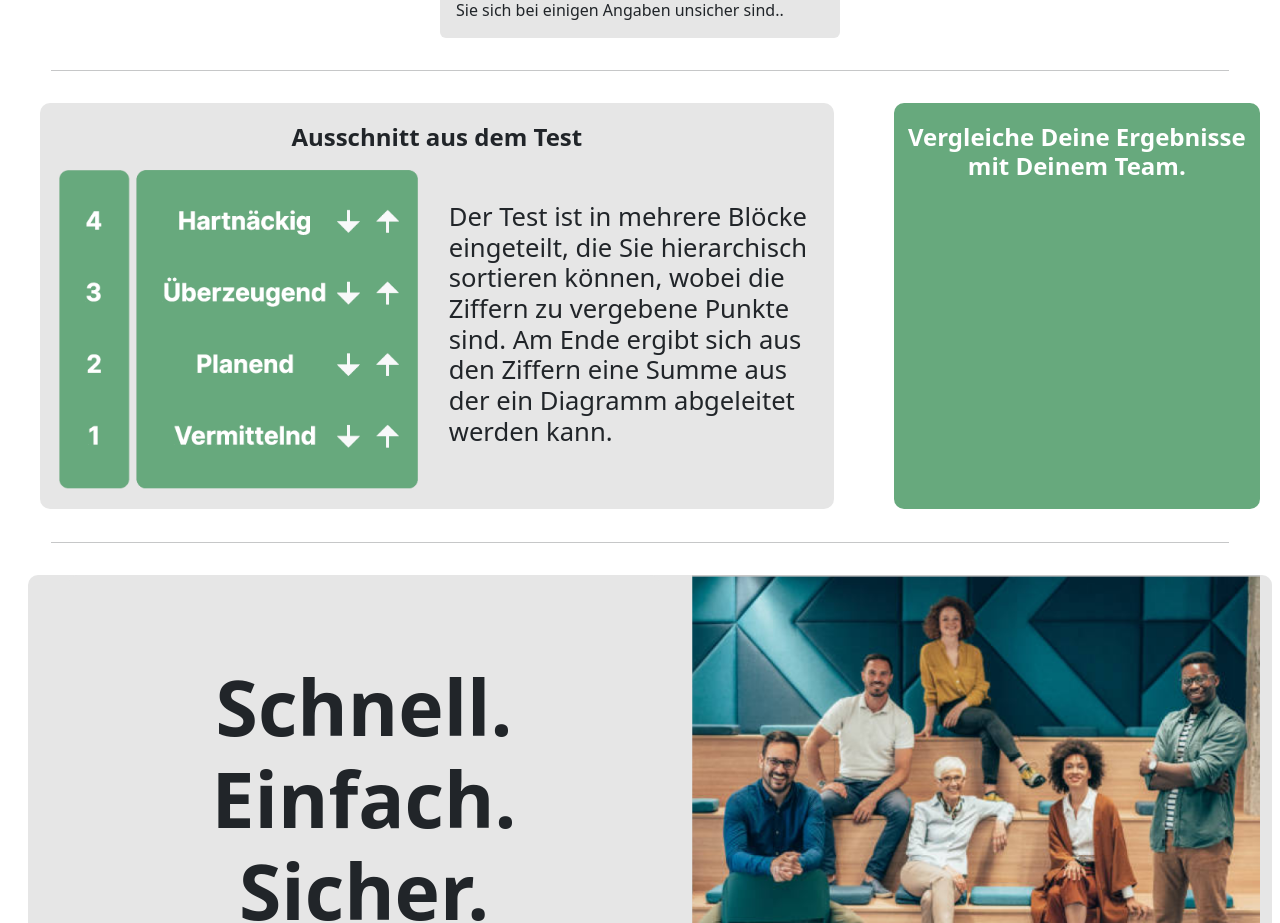
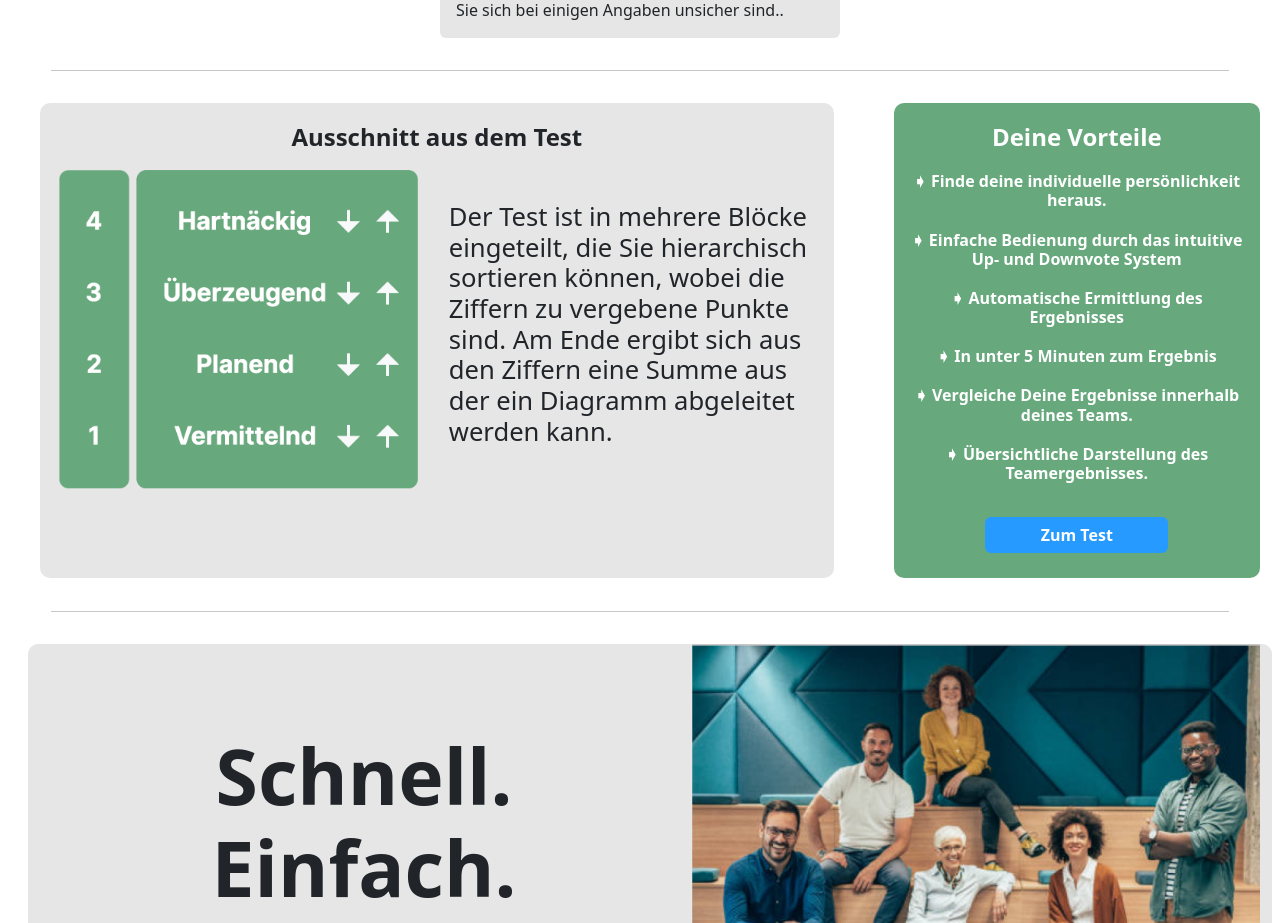
Before and after one commit to JanMuehlnikel/teamify, a React (Create React App) app in the folder app/: page / in a window 1280 px wide. Shown: the part 1320-2243 px from the top of the page. Built offline with nearby package versions, Linux system fonts and the light colour scheme.

Commit message:
css on Landing Page

```diff
--- a/app/src/pages/LandingPage/LandingPage.css
+++ b/app/src/pages/LandingPage/LandingPage.css
@@ -128,3 +128,13 @@ img {
     font-weight: bold;
     font-size: 6vw;
 }
+
+#btn-vorteile{
+    margin-top: 2vw;
+    margin-bottom: 2vw;
+    width: 50%;
+    font-weight: bold;
+    background-color: #269AFF;
+    color: white;
+    border: none;
+}
--- a/app/src/pages/LandingPage/LandingPage.js
+++ b/app/src/pages/LandingPage/LandingPage.js
@@ -37,7 +37,7 @@ function LandingPage() {
             <div className="rand">
                 <div class="row row-c1 justify-content-center">
                     <div class="card">
-                        <img class="card-img-top" src={pic1}/>
+                        <img class="card-img-top" src={pic1} />
                         <div class="card-body">
                             <h5 class="card-title">Direkter Vergleich</h5>
                             <p class="card-text">Sie können Ihr Ergebnis direkt mit Ihren
@@ -46,7 +46,7 @@ function LandingPage() {
                         </div>
                     </div>
                     <div class="card">
-                    <img class="card-img-top" src={pic2}/>
+                        <img class="card-img-top" src={pic2} />
                         <div class="card-body">
                             <h5 class="card-title">Direktes Ergebnis</h5>
                             <p class="card-text">Unsere Software wird Ihnen sofort ein
@@ -55,7 +55,7 @@ function LandingPage() {
                         </div>
                     </div>
                     <div class="card">
-                    <img class="card-img-top" src={pic3}/>
+                        <img class="card-img-top" src={pic3} />
                         <div class="card-body">
                             <h5 class="card-title">Jederzeit Wiederholbar</h5>
                             <p class="card-text">Der Test kann jederzeit wiederholt
@@ -89,7 +89,17 @@ function LandingPage() {
                             </div>
                         </div>
                         <div class="col col-info2">
-                            <h2 class="txt2">Vergleiche Deine Ergebnisse mit Deinem Team.</h2>
+                            <h2 class="txt2">Deine Vorteile</h2>
+                            <h3 class="txt2">➧ Finde deine individuelle persönlichkeit heraus.</h3>
+                            <h3 class="txt2">➧ Einfache Bedienung durch das intuitive Up- und Downvote System</h3>
+                            <h3 class="txt2">➧ Automatische Ermittlung des Ergebnisses</h3>
+                            <h3 class="txt2">➧ In unter 5 Minuten zum Ergebnis</h3>
+                            <h3 class="txt2">➧ Vergleiche Deine Ergebnisse innerhalb deines Teams.</h3>
+                            <h3 class="txt2">➧ Übersichtliche Darstellung des Teamergebnisses.</h3>
+
+                            <div className="row justify-content-center">
+                                <button type="submit" class="btn btn-light btn-primary" id="btn-vorteile" onClick={() => navigate("/test")}>Zum Test</button>
+                            </div>
                         </div>
                     </div>
                 </div>
```
